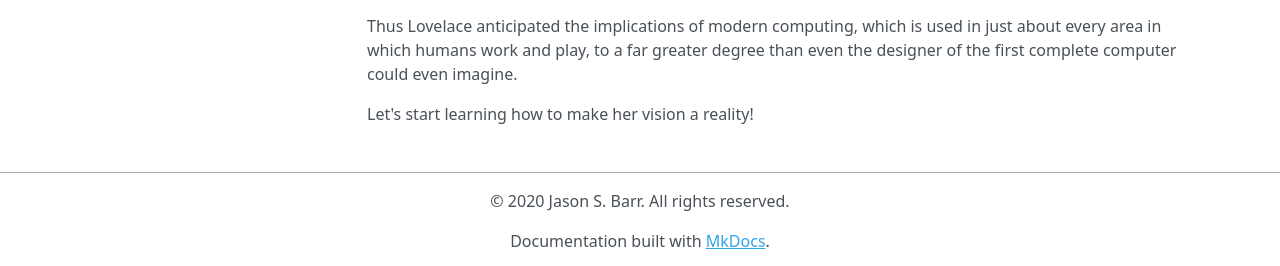
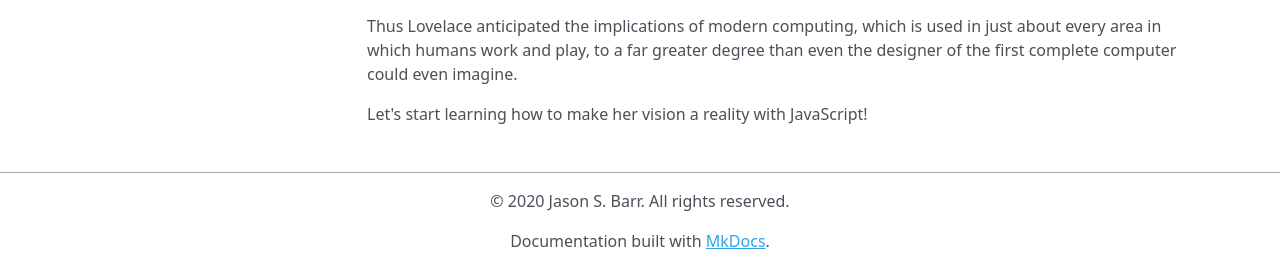
Before and after one commit to jasonsbarr/foundations-of-programming-javascript, an MkDocs documentation site: the page built from docs/intro/computers.md, in a window 1280 px wide and 900 px high, scrolled down 2649 px. Shown: the part 631-897 px from the top of the window. Built offline with MkDocs 1.6.1, drawn with Linux system fonts in a browser that asks for light colours; nearby versions of some CDN libraries; a style sheet for code colours, icons or effects is not loaded; some of the changed text lies outside the part shown.

Commit message:
Add 'with JavaScript' to symbolic programming aside'

```diff
--- a/docs/intro/computers.md
+++ b/docs/intro/computers.md
@@ -79,4 +79,4 @@ Ada Lovelace was a 19th century writer and mathematician who worked with the inv
 
 Thus Lovelace anticipated the implications of modern computing, which is used in just about every area in which humans work and play, to a far greater degree than even the designer of the first complete computer could even imagine.
 
-Let's start learning how to make her vision a reality!
+Let's start learning how to make her vision a reality with JavaScript!
```
Also changed, not shown: other parts of docs/intro/computers.md (+1 -1 lines).
